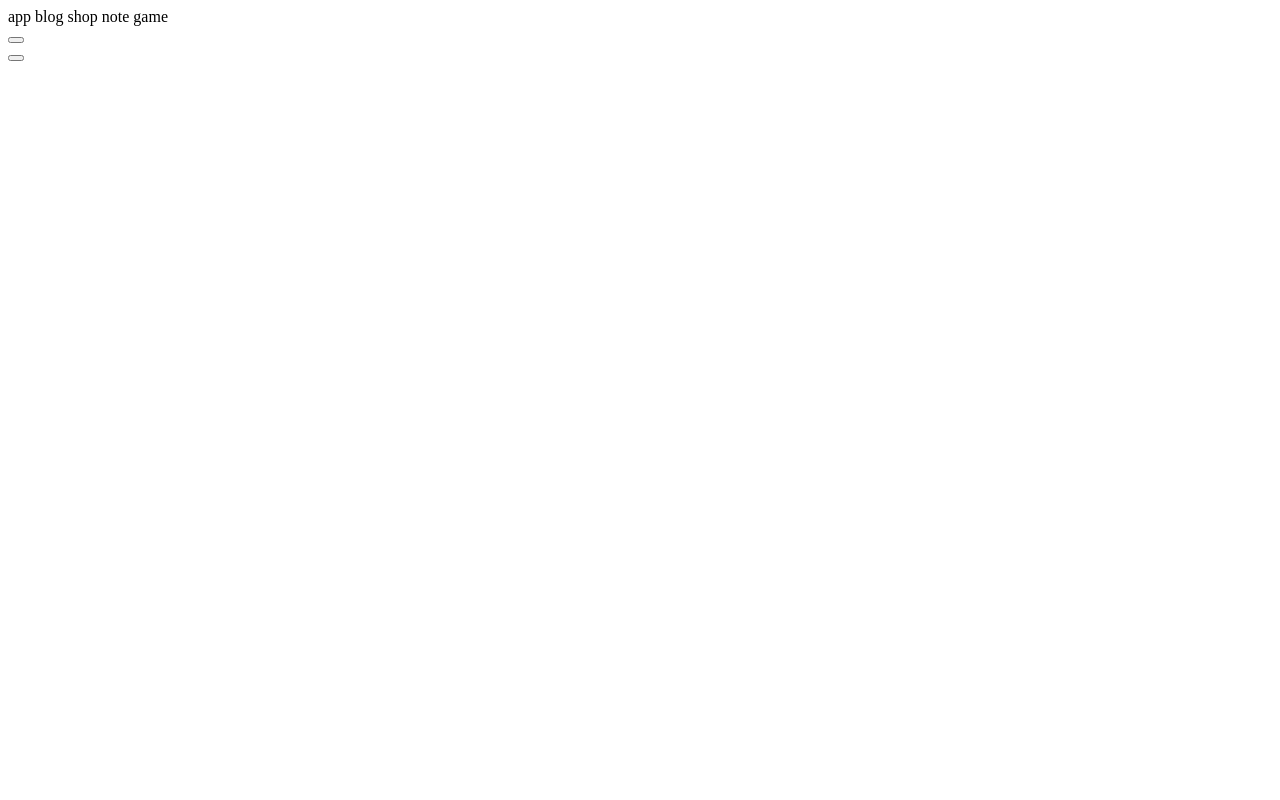
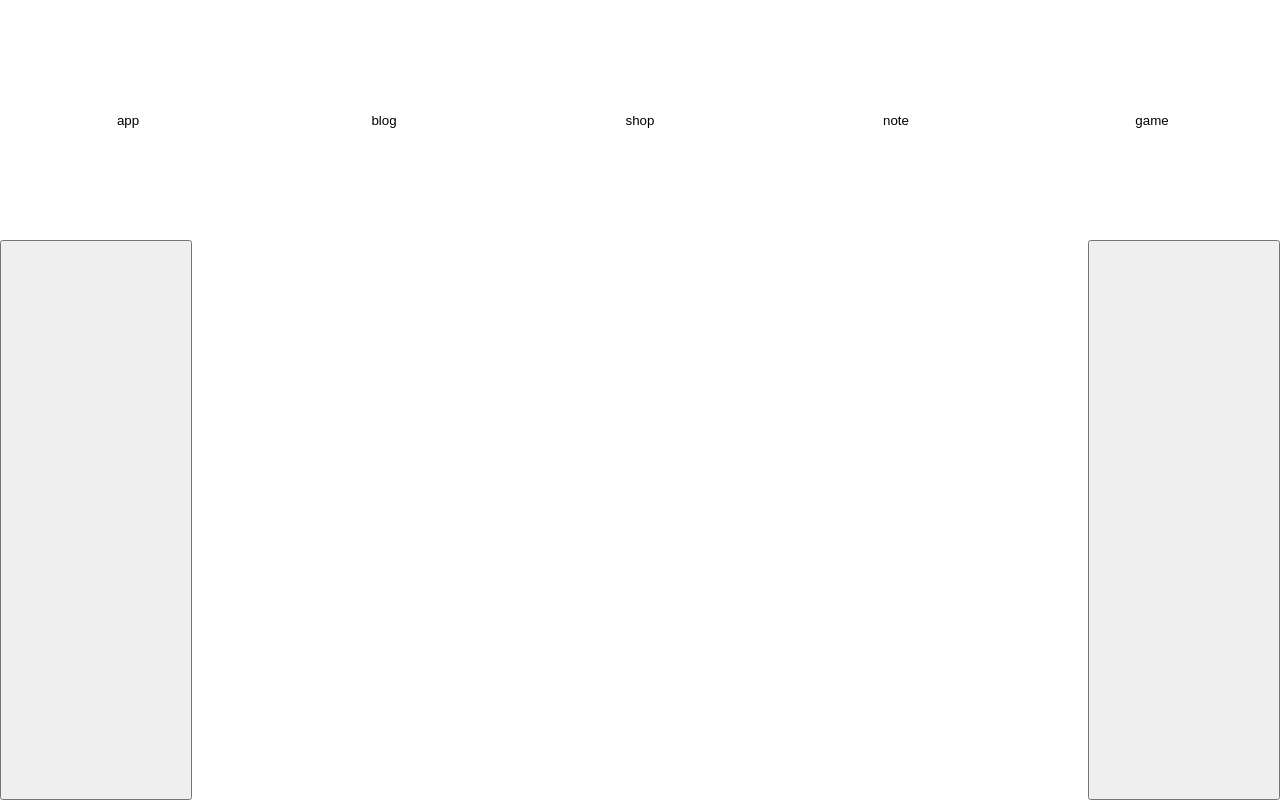
Before and after one commit to johnshivers3/tiny-app, a plain HTML site: page index.html in a window 1280 px wide. Drawn offline with Linux system fonts and the light colour scheme.

Commit message:
create css layout

```diff
--- a/index.css
+++ b/index.css
@@ -0,0 +1,35 @@
+body {
+  padding: 0;
+  margin: 0;
+  width: 100vw;
+  height: 100vh;
+}
+nav {
+  display: flex;
+  justify-content: space-around;
+  width: 100vw;
+  height: 30vh;
+}
+
+button.nav-btn{
+  width: 20vw;
+  border: none;
+  background-color: transparent;
+}
+
+
+main{
+  display: flex;
+  width: 100vw;
+  height: 70vh;
+}
+
+
+button#left-btn,
+button#right-btn {
+  width: 15vw;
+}
+
+div#tiny-display {
+  width: 70vw;
+}
--- a/index.html
+++ b/index.html
@@ -4,16 +4,19 @@
   <meta charset="UTF-8">
   <meta http-equiv="X-UA-Compatible" content="IE=edge">
   <meta name="viewport" content="width=device-width, initial-scale=1.0">
+  <head>
+    <link rel="stylesheet" href="index.css">
+  </head>
   <script src="index.js" defer></script>
   <title>Tiny App by John Shivers</title>
 </head>
 <body>
 <nav>
-  <a id='app-link'>app</a>
-  <a id='blog-link'>blog</a>
-  <a id='shop-link'>shop</a>
-  <a id='note-link'>note</a>
-  <a id='game-link'>game</a>
+  <button class='nav-btn' id='app-link'>app</button>
+  <button class='nav-btn' id='blog-link'>blog</button>
+  <button class='nav-btn' id='shop-link'>shop</button>
+  <button class='nav-btn' id='note-link'>note</button>
+  <button class='nav-btn' id='game-link'>game</button>
 </nav>
 <main>
   <button id='left-btn'></button>
--- a/index.js
+++ b/index.js
@@ -0,0 +1,11 @@
+Window.addEventListener('DomContentLoaded', ()=> {
+  const appLink = document.getElementById('app-link')
+  const blogLink = document.getElementById('blog-link')
+  const storeLink = document.getElementById('store-link')
+  const gameLink = document.getElementById('game-link')
+  const noteLink = document.getElementById('note-link')
+
+
+
+
+})
```
